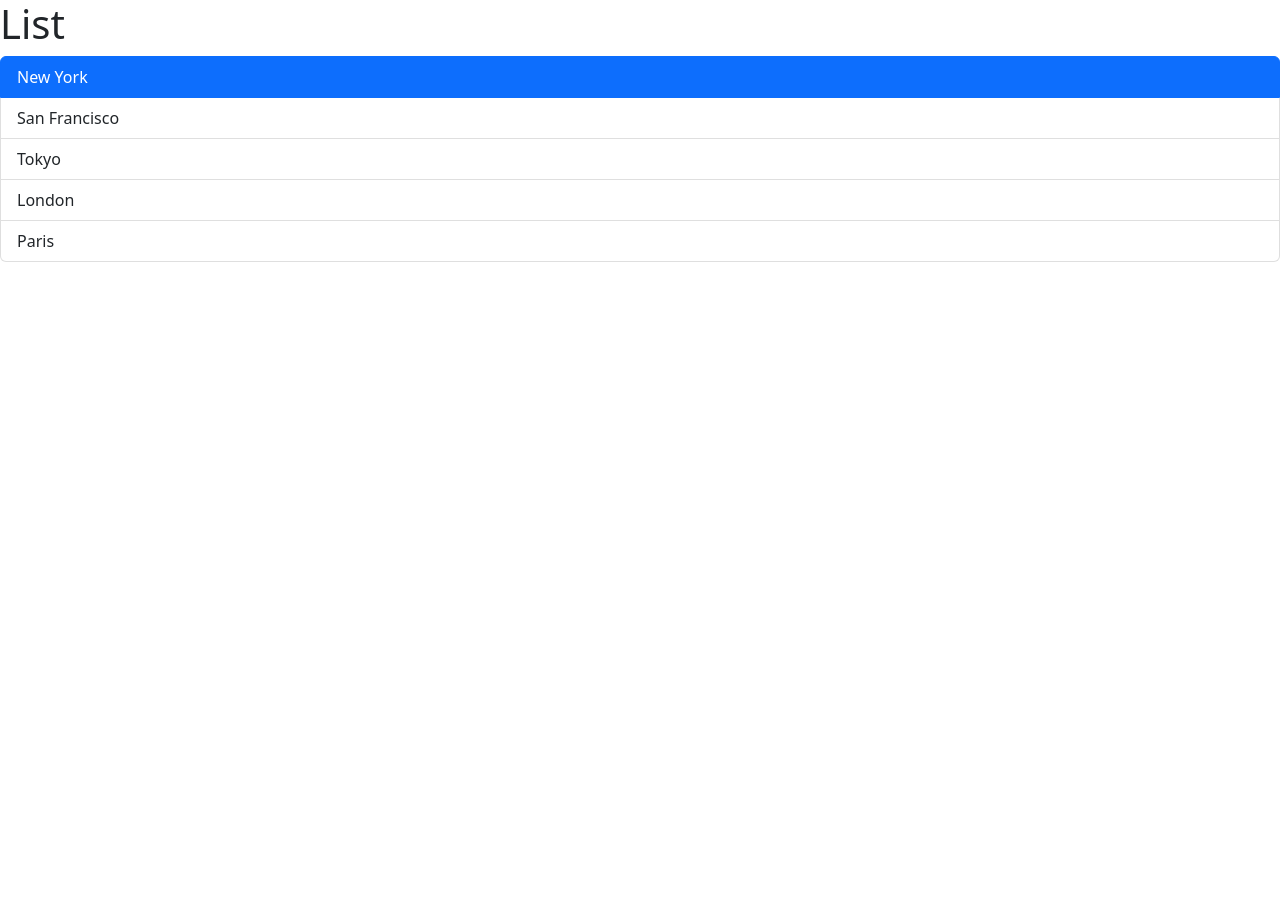
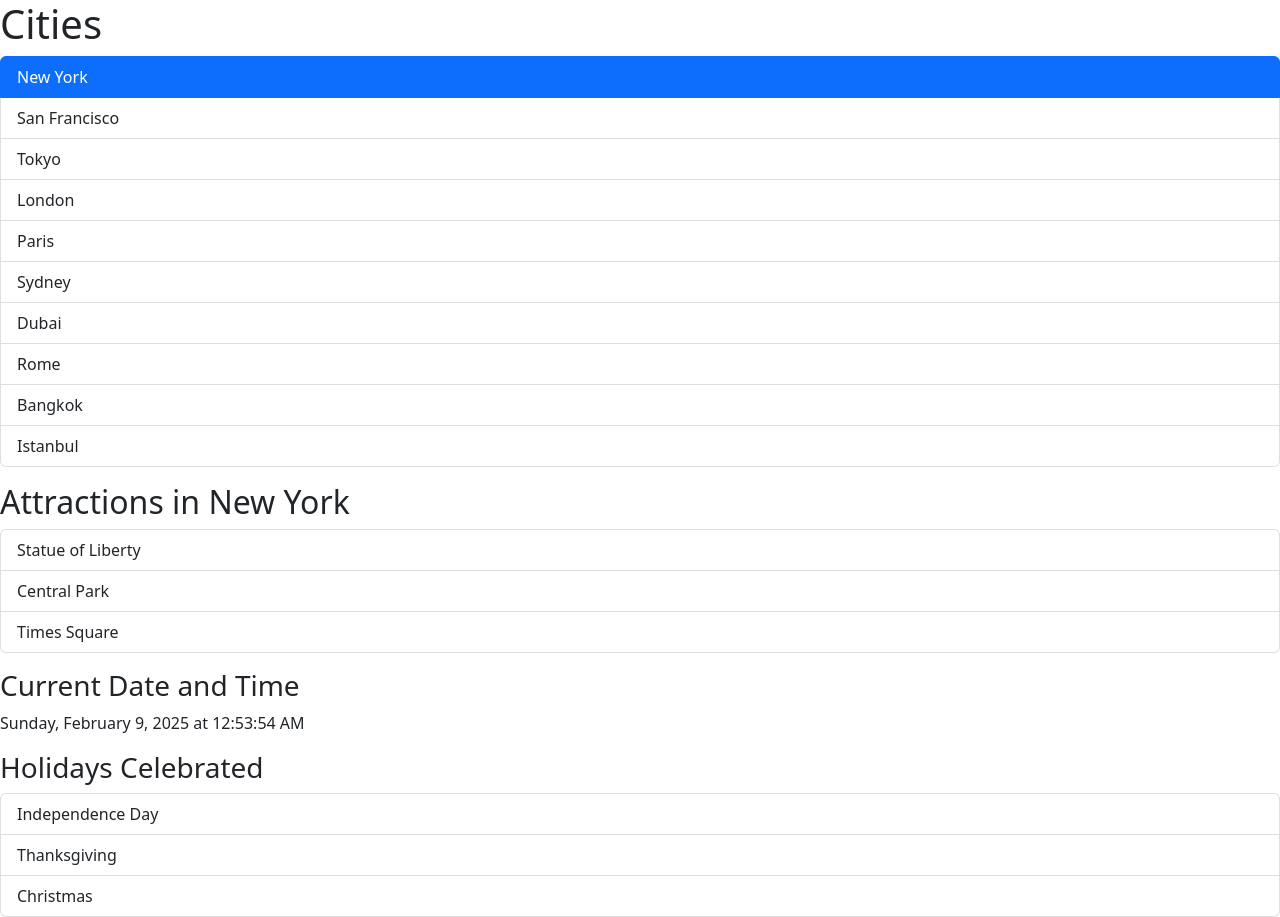
Before and after one commit to teli203/react-vite-pjt, a React (Vite) app: page / in a window 1280 px wide. Both pictures are taken after a click on the item "New York". Before the commit the page ends 800 px from the top, so only its background shows below. Built offline with nearby package versions, Linux system fonts and the light colour scheme.

Commit message:
Create a wider range of global cities with date, time, attractions, and holidays celebrated in the area

```diff
--- a/src/components/ListGroup.tsx
+++ b/src/components/ListGroup.tsx
@@ -1,20 +1,143 @@
-import { useState } from "react";
+import { useState, useEffect } from 'react';
+
+interface City {
+  name: string;
+  attractions: string[];
+  timezone: string;
+  holidays: string[];
+}
+
+const cities: City[] = [
+  {
+    name: 'New York',
+    attractions: ['Statue of Liberty', 'Central Park', 'Times Square'],
+    timezone: 'America/New_York',
+    holidays: ['Independence Day', 'Thanksgiving', 'Christmas'],
+  },
+  {
+    name: 'San Francisco',
+    attractions: ['Golden Gate Bridge', 'Alcatraz Island', 'Fisherman’s Wharf'],
+    timezone: 'America/Los_Angeles',
+    holidays: ['Independence Day', 'Thanksgiving', 'Christmas'],
+  },
+  {
+    name: 'Tokyo',
+    attractions: ['Shibuya Crossing', 'Tokyo Tower', 'Senso-ji Temple'],
+    timezone: 'Asia/Tokyo',
+    holidays: ['New Year’s Day', 'Golden Week', 'Respect for the Aged Day'],
+  },
+  {
+    name: 'London',
+    attractions: ['Big Ben', 'London Eye', 'Buckingham Palace'],
+    timezone: 'Europe/London',
+    holidays: ['Christmas', 'Boxing Day', 'Easter Monday'],
+  },
+  {
+    name: 'Paris',
+    attractions: ['Eiffel Tower', 'Louvre Museum', 'Notre Dame Cathedral'],
+    timezone: 'Europe/Paris',
+    holidays: ['Bastille Day', 'Christmas', 'Labour Day'],
+  },
+  {
+    name: 'Sydney',
+    attractions: ['Sydney Opera House', 'Bondi Beach', 'Harbour Bridge'],
+    timezone: 'Australia/Sydney',
+    holidays: ['Australia Day', 'Anzac Day', 'Christmas'],
+  },
+  {
+    name: 'Dubai',
+    attractions: ['Burj Khalifa', 'Palm Jumeirah', 'Dubai Mall'],
+    timezone: 'Asia/Dubai',
+    holidays: ['National Day', 'Eid al-Fitr', 'Eid al-Adha'],
+  },
+  {
+    name: 'Rome',
+    attractions: ['Colosseum', 'Vatican Museums', 'Trevi Fountain'],
+    timezone: 'Europe/Rome',
+    holidays: ['Epiphany', 'Liberation Day', 'Christmas'],
+  },
+  {
+    name: 'Bangkok',
+    attractions: ['Grand Palace', 'Wat Arun', 'Floating Markets'],
+    timezone: 'Asia/Bangkok',
+    holidays: ['Songkran', 'King’s Birthday', 'New Year’s Day'],
+  },
+  {
+    name: 'Istanbul',
+    attractions: ['Hagia Sophia', 'Blue Mosque', 'Grand Bazaar'],
+    timezone: 'Europe/Istanbul',
+    holidays: ['Republic Day', 'Victory Day', 'Eid al-Fitr'],
+  },
+];
 
 function ListGroup() {
-  let items = ['New York', 'San Francisco', 'Tokyo', 'London', 'Paris'];
-  const [selectedIndex, setSelectedIndex] = useState(-1);
+  const [selectedCity, setSelectedCity] = useState<City | null>(null);
+  const [currentTime, setCurrentTime] = useState<string>('');
+
+  useEffect(() => {
+    if (selectedCity) {
+      const updateTime = () => {
+        const options: Intl.DateTimeFormatOptions = {
+          timeZone: selectedCity.timezone,
+          weekday: 'long',
+          year: 'numeric',
+          month: 'long',
+          day: 'numeric',
+          hour: '2-digit',
+          minute: '2-digit',
+          second: '2-digit',
+        };
+        setCurrentTime(
+          new Intl.DateTimeFormat('en-US', options).format(new Date())
+        );
+      };
+      updateTime();
+      const interval = setInterval(updateTime, 1000);
+      return () => clearInterval(interval);
+    }
+  }, [selectedCity]);
 
   return (
     <>
-      <h1>List</h1>
-      {items.length === 0 && <p>No items found</p>}
+      <h1>Cities</h1>
+      {cities.length === 0 && <p>No cities found</p>}
       <ul className="list-group">
-        {items.map((item, index) => (
-          <li className={selectedIndex === index ? 'list-group-item active' : 'list-group-item'} key={item} onClick={() => { setSelectedIndex(index);}}>
-            {item}
+        {cities.map((city) => (
+          <li
+            className={
+              selectedCity?.name === city.name
+                ? 'list-group-item active'
+                : 'list-group-item'
+            }
+            key={city.name}
+            onClick={() => setSelectedCity(city)}
+          >
+            {city.name}
           </li>
         ))}
       </ul>
+      {selectedCity && (
+        <div className="mt-3">
+          <h2>Attractions in {selectedCity.name}</h2>
+          <ul className="list-group">
+            {selectedCity.attractions.map((attraction, index) => (
+              <li className="list-group-item" key={index}>
+                {attraction}
+              </li>
+            ))}
+          </ul>
+          <h3 className="mt-3">Current Date and Time</h3>
+          <p>{currentTime}</p>
+          <h3 className="mt-3">Holidays Celebrated</h3>
+          <ul className="list-group">
+            {selectedCity.holidays.map((holiday, index) => (
+              <li className="list-group-item" key={index}>
+                {holiday}
+              </li>
+            ))}
+          </ul>
+        </div>
+      )}
     </>
   );
 }
```
